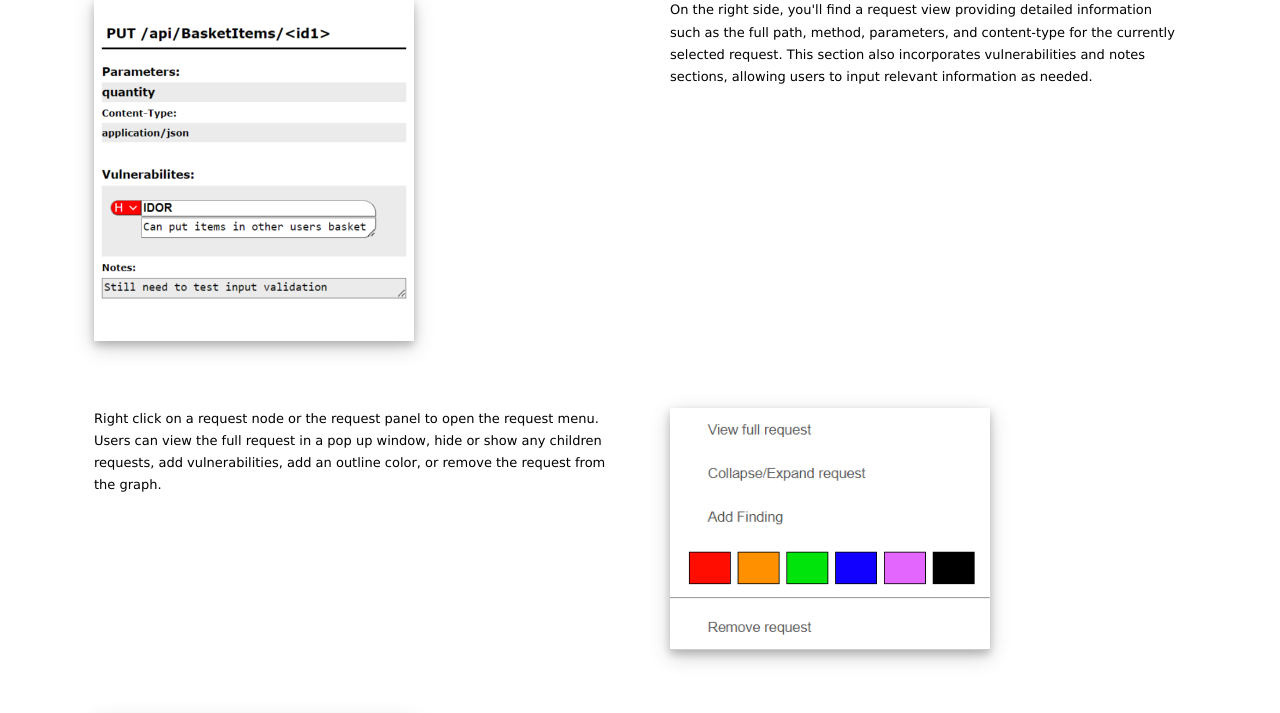
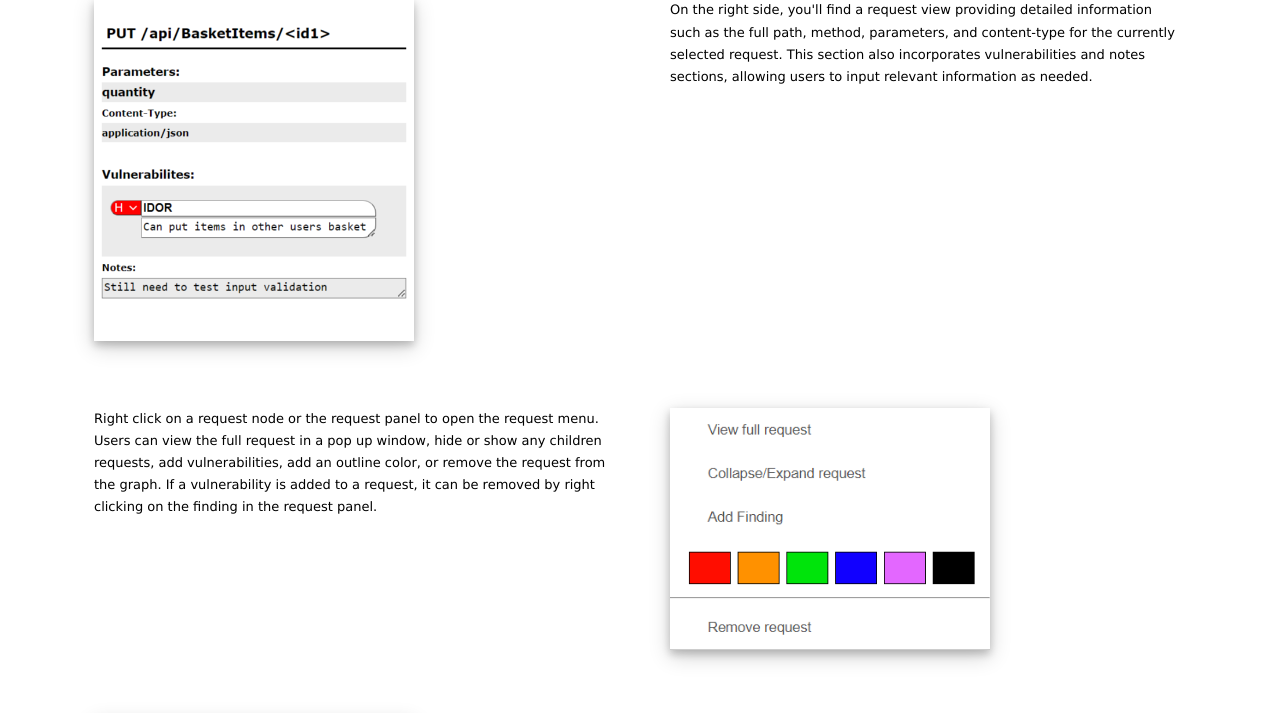
Before and after one commit to jthellin/SMAP_WEB, a Flask app: page /about in a window 1280 px wide. Shown: the part 1100-1813 px from the top of the page. Run offline with Flask 3, Linux system fonts and the light colour scheme; parts of the project's set-up code (start-up, migrations or seed data) failed here and were passed over.

Commit message:
Updated about

```diff
--- a/templates/about.html
+++ b/templates/about.html
@@ -64,7 +64,8 @@
     <div class="aboutleft">
         Right click on a request node or the request panel to open the request menu.
         Users can view the full request in a pop up window, hide or show any children requests, add vulnerabilities,
-        add an outline color, or remove the request from the graph.
+        add an outline color, or remove the request from the graph. If a vulnerability is added to a request,
+        it can be removed by right clicking on the finding in the request panel.
     </div>
     <div class="aboutright">
         <img src="{{ url_for('static', filename='/images/requestMenu.png') }}" style = "width:25vw;height: auto;" class = "aboutimage" >
```
